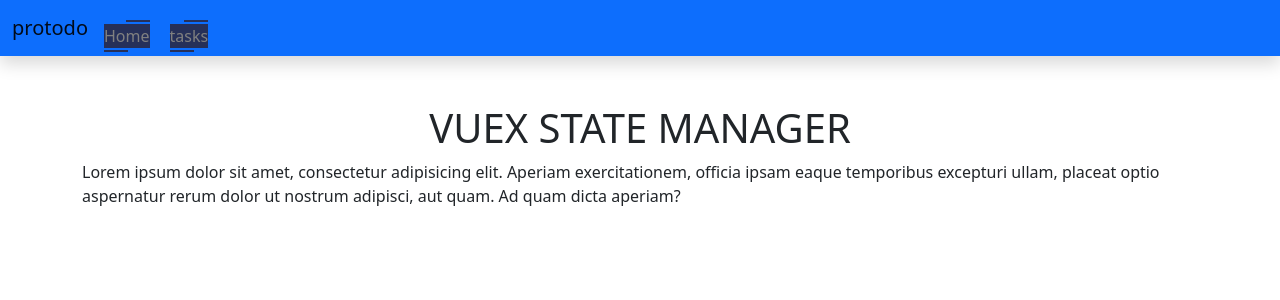
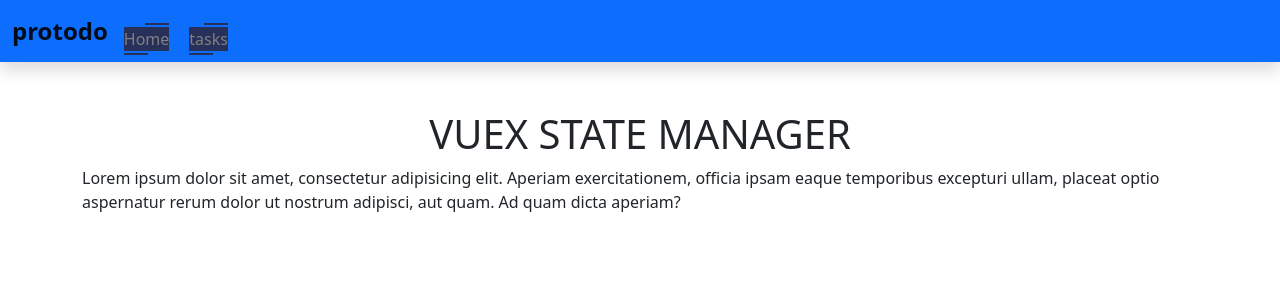
Before and after one commit to yasserhatami/protodo, a Vue app: page / in a window 1280 px wide. Shown: the top 300 px of the page. Built offline with nearby package versions, Linux system fonts and the light colour scheme.

Commit message:
brand edeit

```diff
--- a/src/components/HeaderDiv.vue
+++ b/src/components/HeaderDiv.vue
@@ -1,7 +1,7 @@
 <template>
   <nav class="navbar navbar-expand-md bg-primary shadow">
     <div class="container-fluid">
-      <a class="navbar-brand" href="#">protodo</a>
+      <router-link id="navBrand" class="navbar-brand" to="/">protodo</router-link>
       <button
         class="navbar-toggler"
         type="button"
@@ -78,4 +78,8 @@
 .animated-border-button:hover:after {
   width: 100%;
 }
+#navBrand{
+  font-size: x-large;
+  font-weight: 600;
+}
 </style>
```
